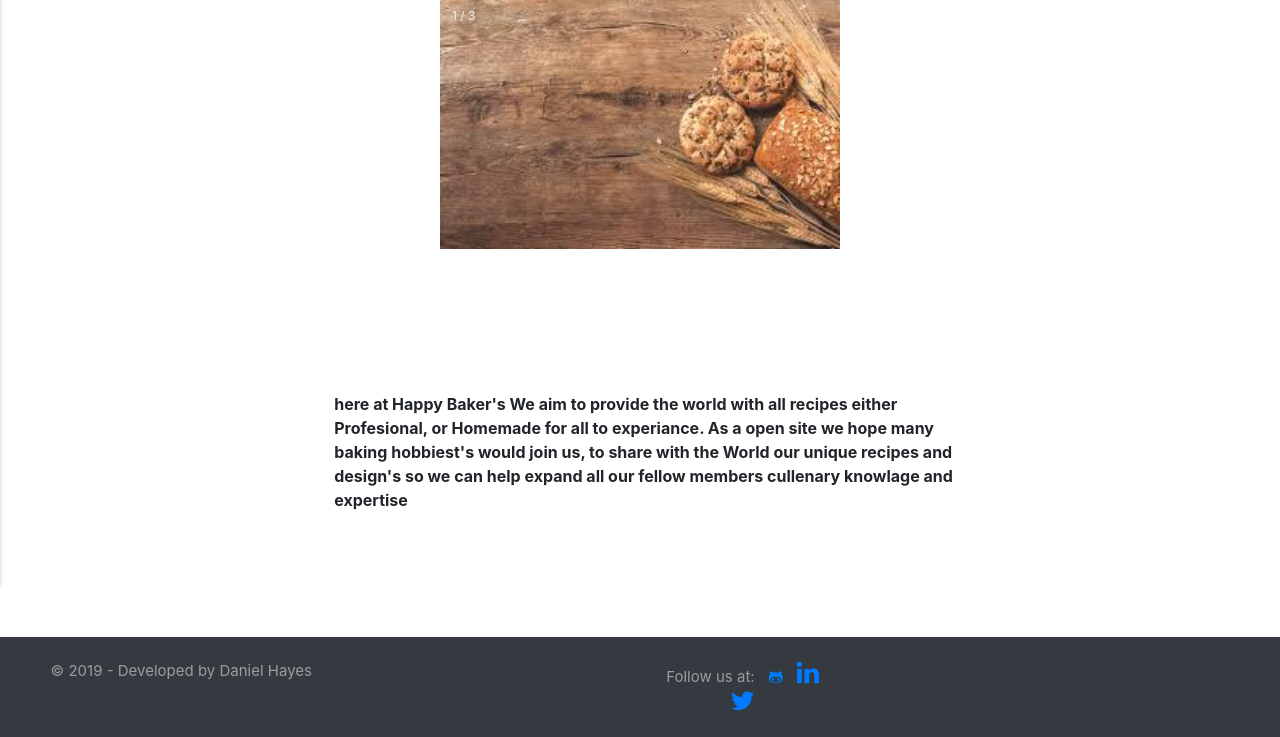
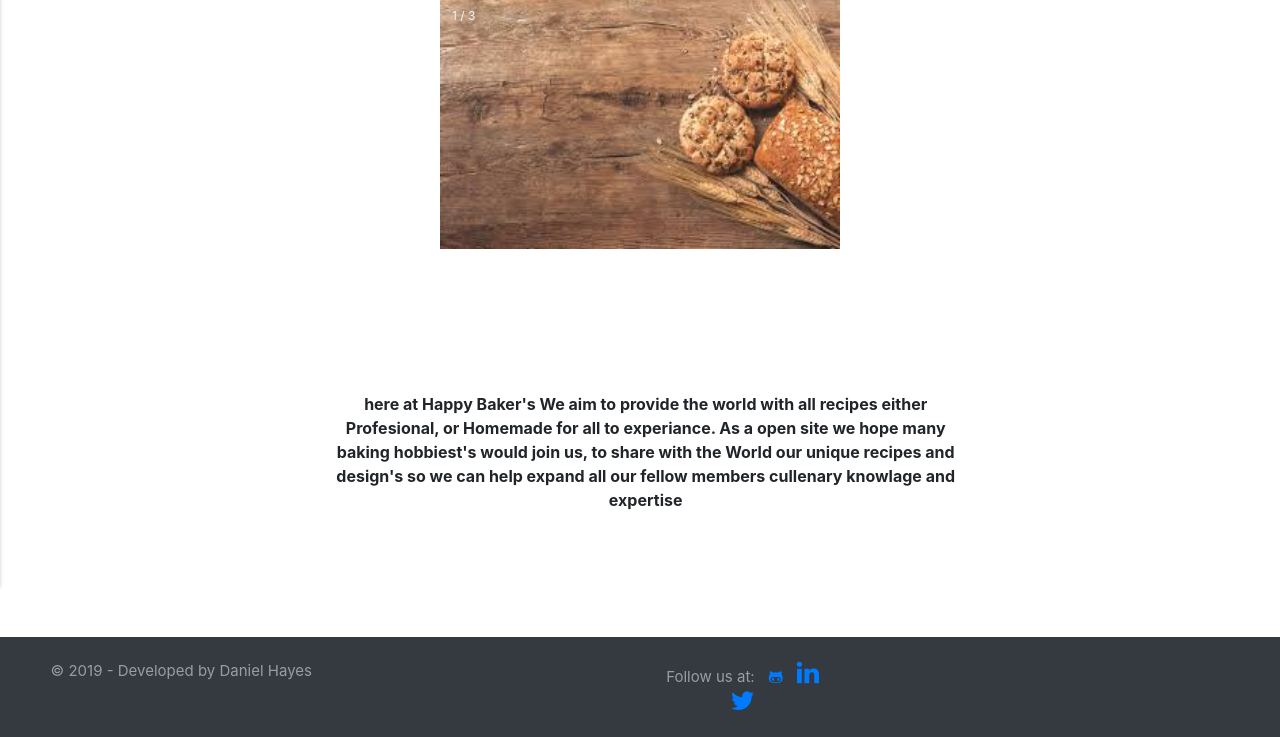
Before and after one commit to Danhayes3008/milestone-project-3, a Flask app: page / in a window 1280 px wide. Shown: the part 274-1011 px from the top of the page. Run offline with Flask 2, Linux system fonts and the light colour scheme; some libraries are stand-ins or nearby versions.

Commit message:
git is not registering this file as been pushed even though the code is the same as my up to date file on github

```diff
--- a/templates/index.html
+++ b/templates/index.html
@@ -1,7 +1,7 @@
 {% extends 'base.html'%} {% block content %}
 <div class="container">
     <div class="row padding-l1">
-        <h2 class="padding1">Welcome to Happy Baker's</h2>
+        <h2 class="padding1 text-center">Welcome to Happy Baker's</h2>
     </div>
 </div>
 
@@ -32,7 +32,7 @@
 
 <div class="container">
     <div class="row">
-        <p class="p1">here at Happy Baker's We aim to provide the world with all recipes either Profesional, or Homemade for all to experiance.
+        <p class="p1 text-center">here at Happy Baker's We aim to provide the world with all recipes either Profesional, or Homemade for all to experiance.
         As a open site we hope many baking hobbiest's would join us, to share with the World our unique recipes and design's so we can help expand
         all our fellow members cullenary knowlage and expertise</p>
     </div>
```
